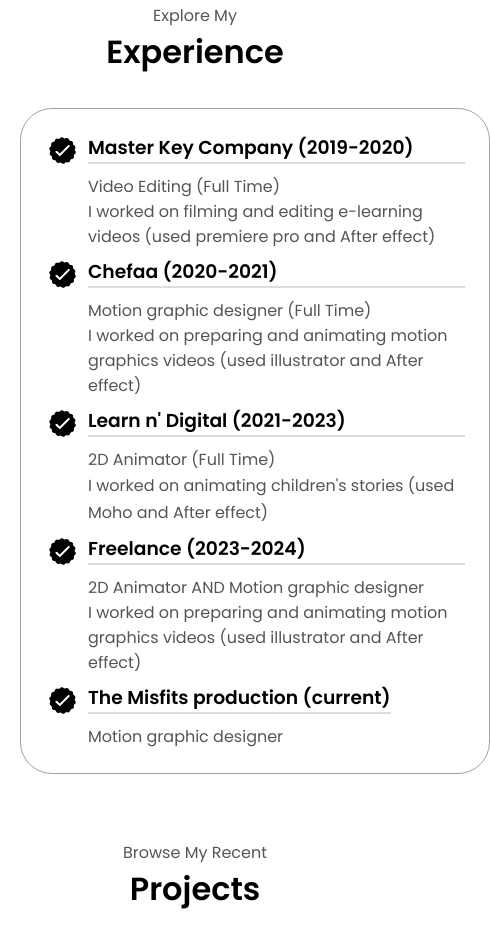
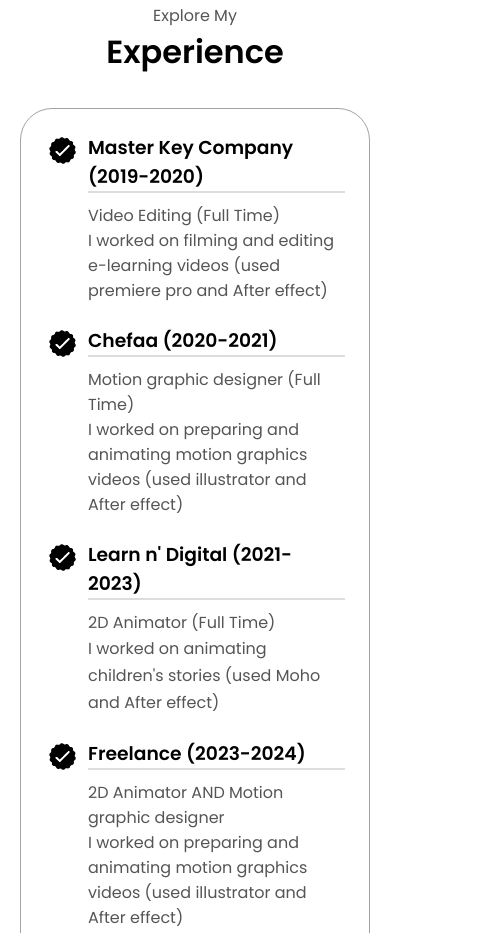
Before and after one commit to iosamadev/Ibrahim-Omar-portfolio, a plain HTML site: page index.html in a window 390 px wide. Shown: the part 1980-2913 px from the top of the page, 490 px wide, since content can reach past the window. Drawn offline with Linux system fonts and the light colour scheme.

Commit message:
Update mediaqueries.css

```diff
--- a/mediaqueries.css
+++ b/mediaqueries.css
@@ -7,6 +7,12 @@
 
     .text-container p{
       text-align: center;
+    }
+    article {
+
+      width: auto;
+      margin-bottom: 15px;
+
     }
 }
 
```
